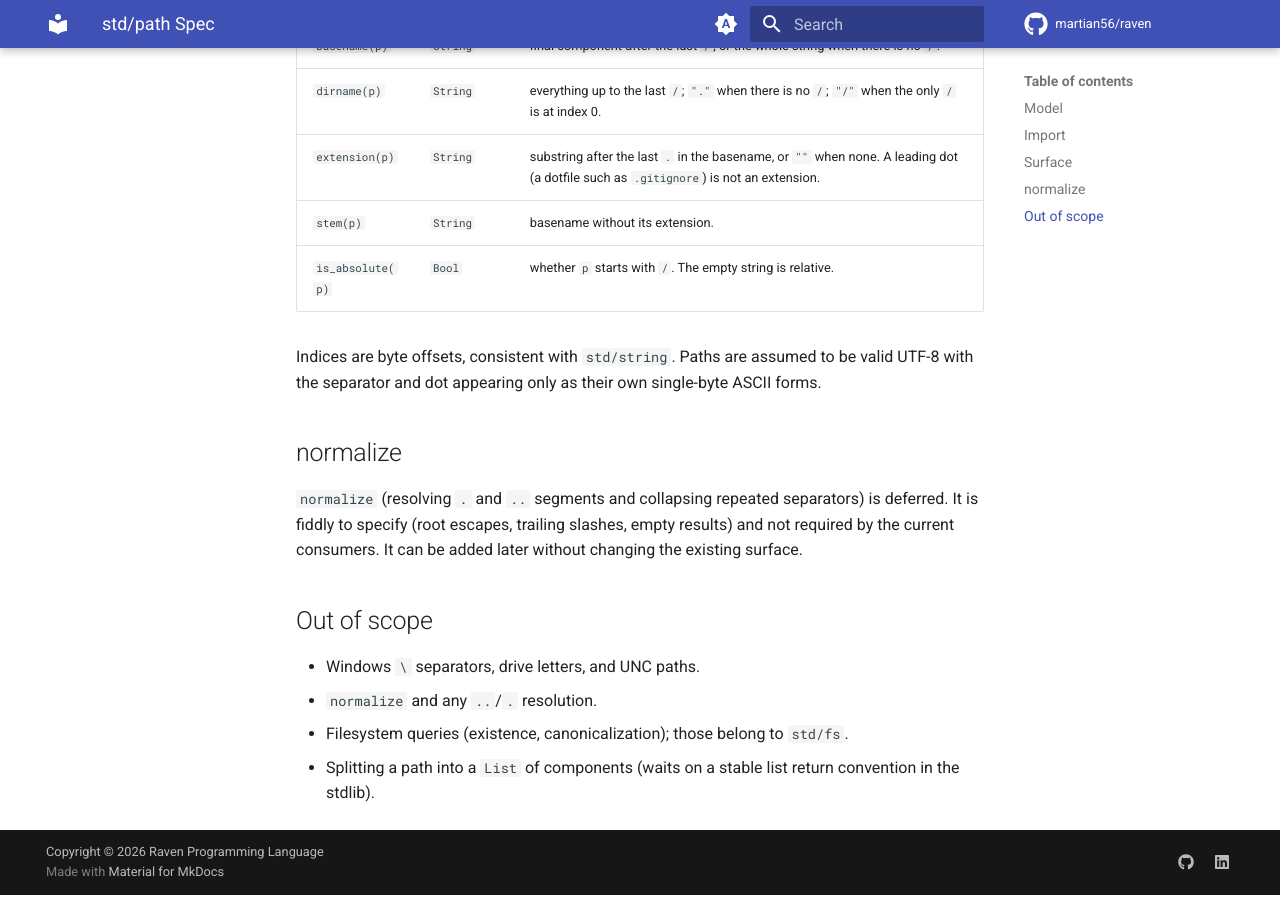
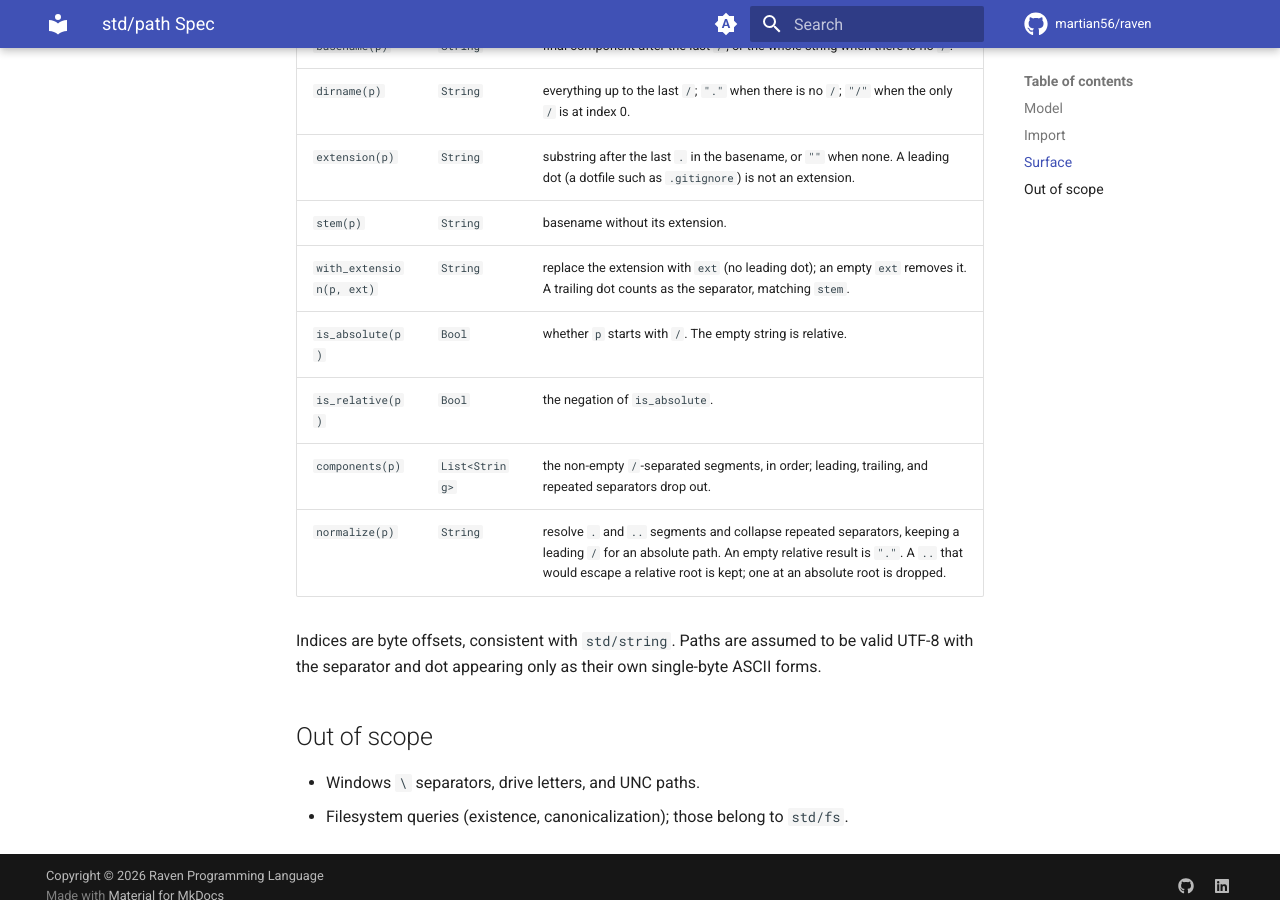
Before and after one commit to martian56/raven, an MkDocs documentation site: the page built from docs/v2/specs/std-path.md, in a window 1280 px wide and 900 px high, scrolled down 1028 px. Built offline with MkDocs 1.6.1 and Material for MkDocs 9.7.7, drawn with Linux system fonts in a browser that asks for light colours; comment, search, counter and statistics services are not loaded.

Commit message:
docs: std/path spec documents normalize, components, is_relative, with_extension
The path spec marked normalize as deferred and listed component splitting as
out of scope, and its surface table omitted is_relative and with_extension,
but all four ship in stdlib/std/path.rv. Add them to the surface and drop the
deferred and out-of-scope notes.

Fixes #635

```diff
--- a/Cargo.toml
+++ b/Cargo.toml
@@ -2,7 +2,7 @@
 members = [".", "raven-runtime"]
 
 [workspace.package]
-version = "2.18.139"
+version = "2.18.140"
 edition = "2021"
 authors = ["martian56"]
 license = "MIT"
--- a/docs/v2/specs/std-path.md
+++ b/docs/v2/specs/std-path.md
@@ -40,24 +40,18 @@ fun main() {
 | `dirname(p)` | `String` | everything up to the last `/`; `"."` when there is no `/`; `"/"` when the only `/` is at index 0. |
 | `extension(p)` | `String` | substring after the last `.` in the basename, or `""` when none. A leading dot (a dotfile such as `.gitignore`) is not an extension. |
 | `stem(p)` | `String` | basename without its extension. |
+| `with_extension(p, ext)` | `String` | replace the extension with `ext` (no leading dot); an empty `ext` removes it. A trailing dot counts as the separator, matching `stem`. |
 | `is_absolute(p)` | `Bool` | whether `p` starts with `/`. The empty string is relative. |
+| `is_relative(p)` | `Bool` | the negation of `is_absolute`. |
+| `components(p)` | `List<String>` | the non-empty `/`-separated segments, in order; leading, trailing, and repeated separators drop out. |
+| `normalize(p)` | `String` | resolve `.` and `..` segments and collapse repeated separators, keeping a leading `/` for an absolute path. An empty relative result is `"."`. A `..` that would escape a relative root is kept; one at an absolute root is dropped. |
 
 Indices are byte offsets, consistent with `std/string`. Paths are assumed
 to be valid UTF-8 with the separator and dot appearing only as their own
 single-byte ASCII forms.
 
-## normalize
-
-`normalize` (resolving `.` and `..` segments and collapsing repeated
-separators) is deferred. It is fiddly to specify (root escapes, trailing
-slashes, empty results) and not required by the current consumers. It can
-be added later without changing the existing surface.
-
 ## Out of scope
 
 - Windows `\` separators, drive letters, and UNC paths.
-- `normalize` and any `..`/`.` resolution.
 - Filesystem queries (existence, canonicalization); those belong to
   `std/fs`.
-- Splitting a path into a `List` of components (waits on a stable list
-  return convention in the stdlib).
```
Also changed, not shown: CHANGELOG.md (+6 -0 lines), 1 other file.
